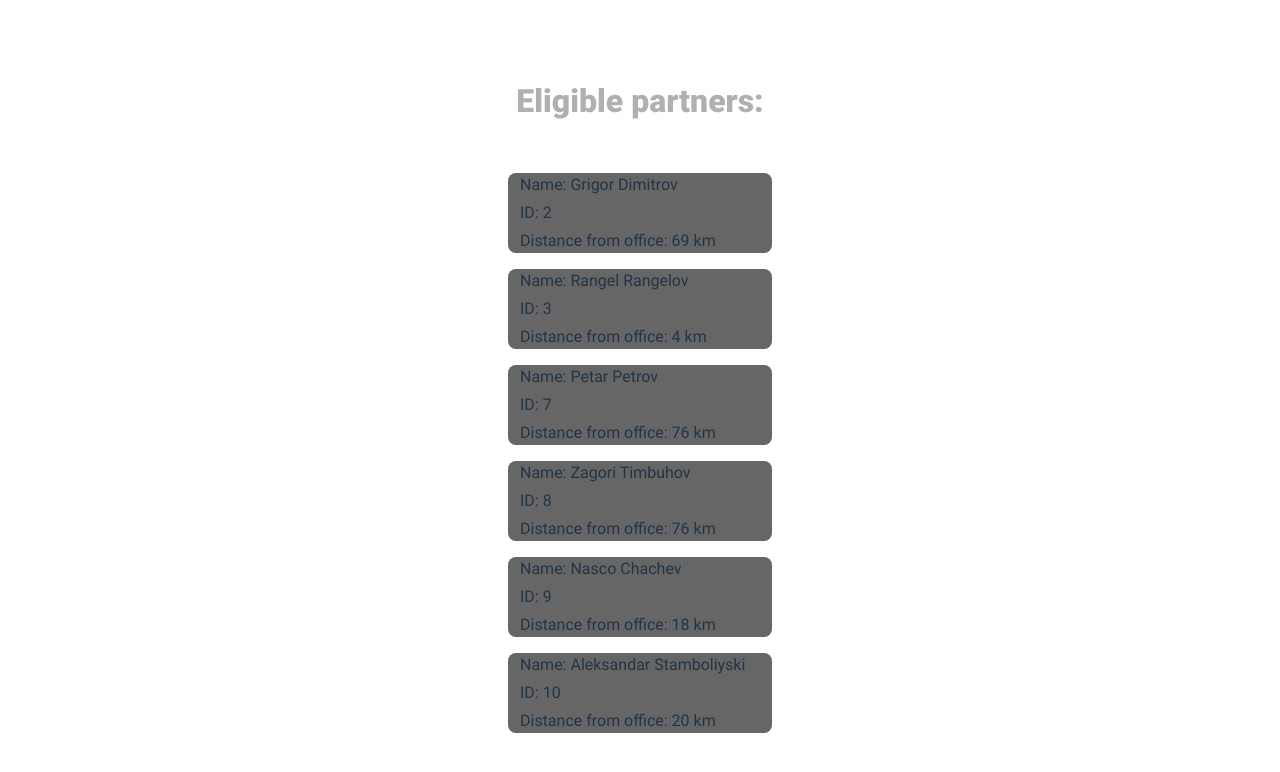
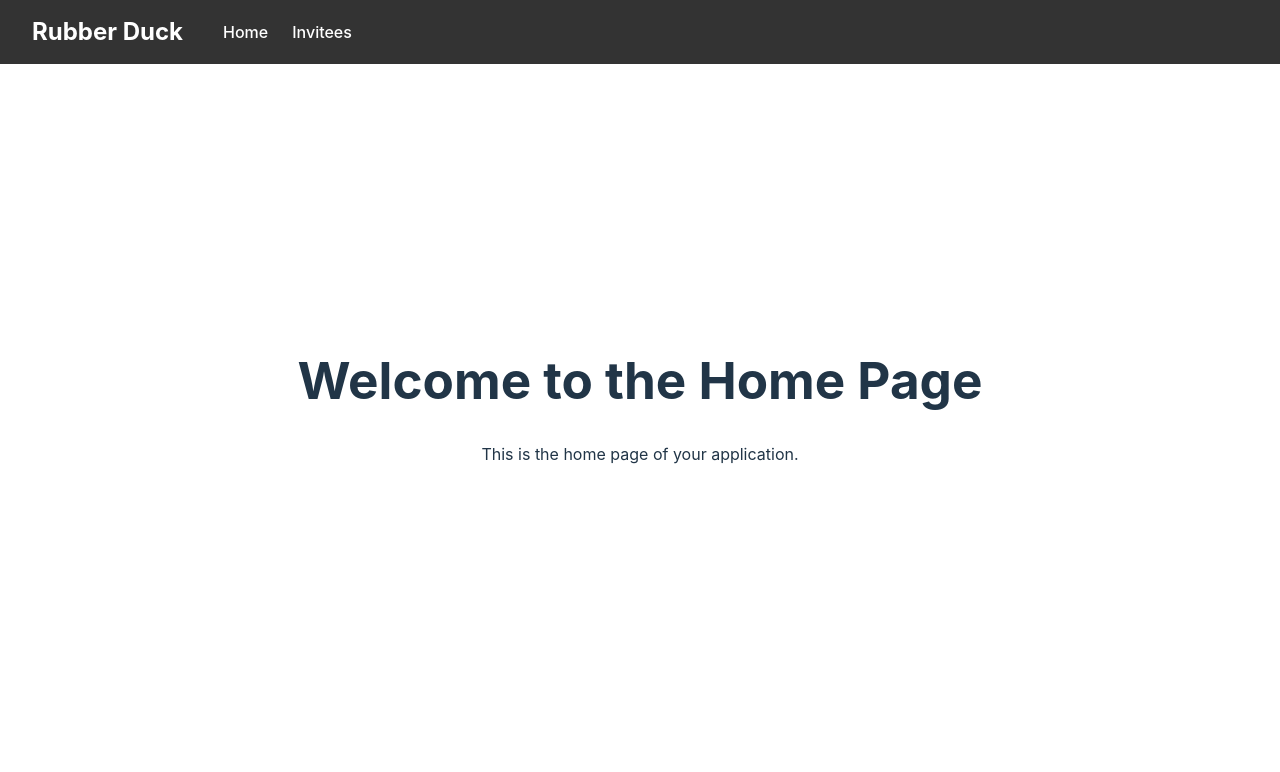
Before and after one commit to ivanov9826/party-invitation, a React (Vite) app: page / in a window 1280 px wide. Shown: the top 772 px of the page. Built offline with nearby package versions, Linux system fonts and the light colour scheme.

Commit message:
Add router and routes , create header

```diff
--- a/package.json
+++ b/package.json
@@ -11,7 +11,8 @@
   },
   "dependencies": {
     "react": "^18.2.0",
-    "react-dom": "^18.2.0"
+    "react-dom": "^18.2.0",
+    "react-router-dom": "^6.22.3"
   },
   "devDependencies": {
     "@types/react": "^18.2.66",
--- a/src/App.tsx
+++ b/src/App.tsx
@@ -1,10 +1,13 @@
 import "./App.css";
-import PartnerList from "./components/organisms/PartnerList/PartnerList";
+import Header from "./components/organisms/Header/Header";
+import Router from "./routes/Routes";
+//Add header
 
 function App() {
   return (
     <>
-      <PartnerList />
+      <Header />
+      <Router />
     </>
   );
 }
--- /dev/null
+++ b/src/components/organisms/Header/Header.module.scss
@@ -0,0 +1,42 @@
+@import "../../../theme/colors.scss";
+
+.navigation {
+  background-color: $gray-3;
+  position: absolute;
+  top: 0;
+  left: 0;
+  width: 100%;
+  display: flex;
+  align-items: center;
+  height: 4rem;
+
+  .logo {
+    font-size: 1.5rem;
+    color: #fff;
+    font-weight: bold;
+    margin: 0 2rem;
+    cursor: default;
+  }
+
+  ul {
+    list-style: none;
+    padding: 0;
+    margin: 0;
+
+    li {
+      display: inline-block;
+      margin-right: 0.5rem;
+
+      a {
+        text-decoration: none;
+        color: #fff;
+        padding: 0.25rem 0.5rem;
+        border-radius: 0.25rem;
+
+        &:hover {
+          background-color: $gray-4;
+        }
+      }
+    }
+  }
+}
--- /dev/null
+++ b/src/components/organisms/Header/Header.tsx
@@ -0,0 +1,20 @@
+import styles from "./Header.module.scss";
+import { Link } from "react-router-dom";
+
+const Header: React.FC = () => {
+  return (
+    <nav className={styles.navigation}>
+      <div className={styles.logo}>Rubber Duck</div>
+      <ul>
+        <li>
+          <Link to="/">Home</Link>
+        </li>
+        <li>
+          <Link to="/invitees">Invitees</Link>
+        </li>
+      </ul>
+    </nav>
+  );
+};
+
+export default Header;
--- a/src/main.tsx
+++ b/src/main.tsx
@@ -1,10 +1,13 @@
-import React from 'react'
-import ReactDOM from 'react-dom/client'
-import App from './App.tsx'
-import './index.css'
+import React from "react";
+import ReactDOM from "react-dom/client";
+import App from "./App.tsx";
+import "./index.css";
+import { BrowserRouter } from "react-router-dom";
 
-ReactDOM.createRoot(document.getElementById('root')!).render(
+ReactDOM.createRoot(document.getElementById("root")!).render(
   <React.StrictMode>
-    <App />
-  </React.StrictMode>,
-)
+    <BrowserRouter>
+      <App />
+    </BrowserRouter>
+  </React.StrictMode>
+);
--- /dev/null
+++ b/src/pages/Home/index.tsx
@@ -0,0 +1,10 @@
+const Home: React.FC = () => {
+  return (
+    <div>
+      <h1>Welcome to the Home Page</h1>
+      <p>This is the home page of your application.</p>
+    </div>
+  );
+};
+
+export default Home;
--- /dev/null
+++ b/src/routes/Routes.tsx
@@ -0,0 +1,14 @@
+import { Routes, Route } from "react-router-dom";
+import PartnerList from "../components/organisms/PartnerList/PartnerList";
+import Home from "../pages/Home";
+
+const Router: React.FC = () => {
+  return (
+    <Routes>
+      <Route path="/" element={<Home />} />
+      <Route path="/invitees" element={<PartnerList />} />
+    </Routes>
+  );
+};
+
+export default Router;
--- a/src/theme/colors.scss
+++ b/src/theme/colors.scss
@@ -1,2 +1,4 @@
 $gray-1: #b0b0b0;
 $gray-2: #666;
+$gray-3: #333;
+$gray-4: #555;
```
Also changed, not shown: src/pages/Home/styles.scss (added), 1 other file (tests, documents, lock files or other folders).
